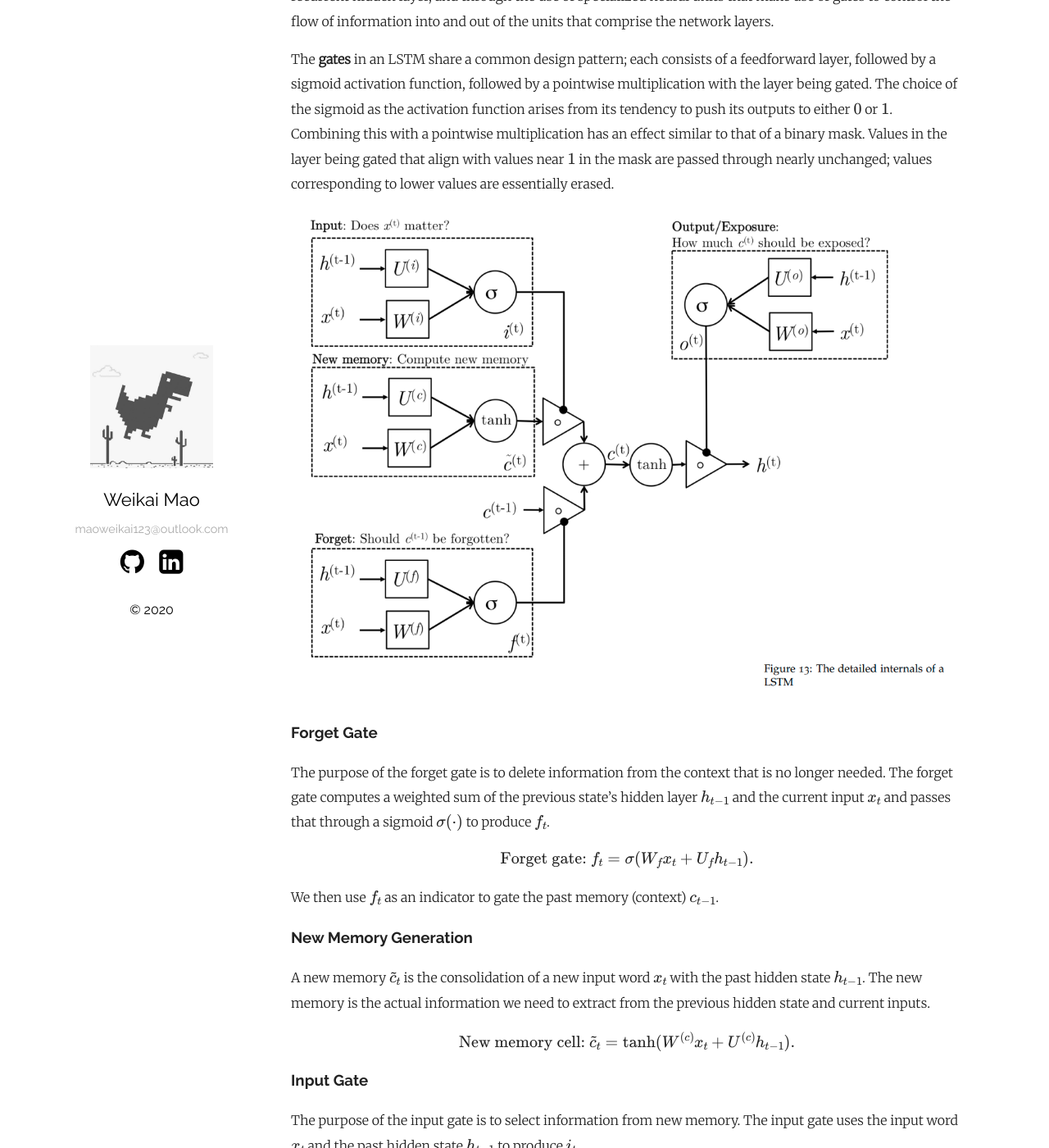
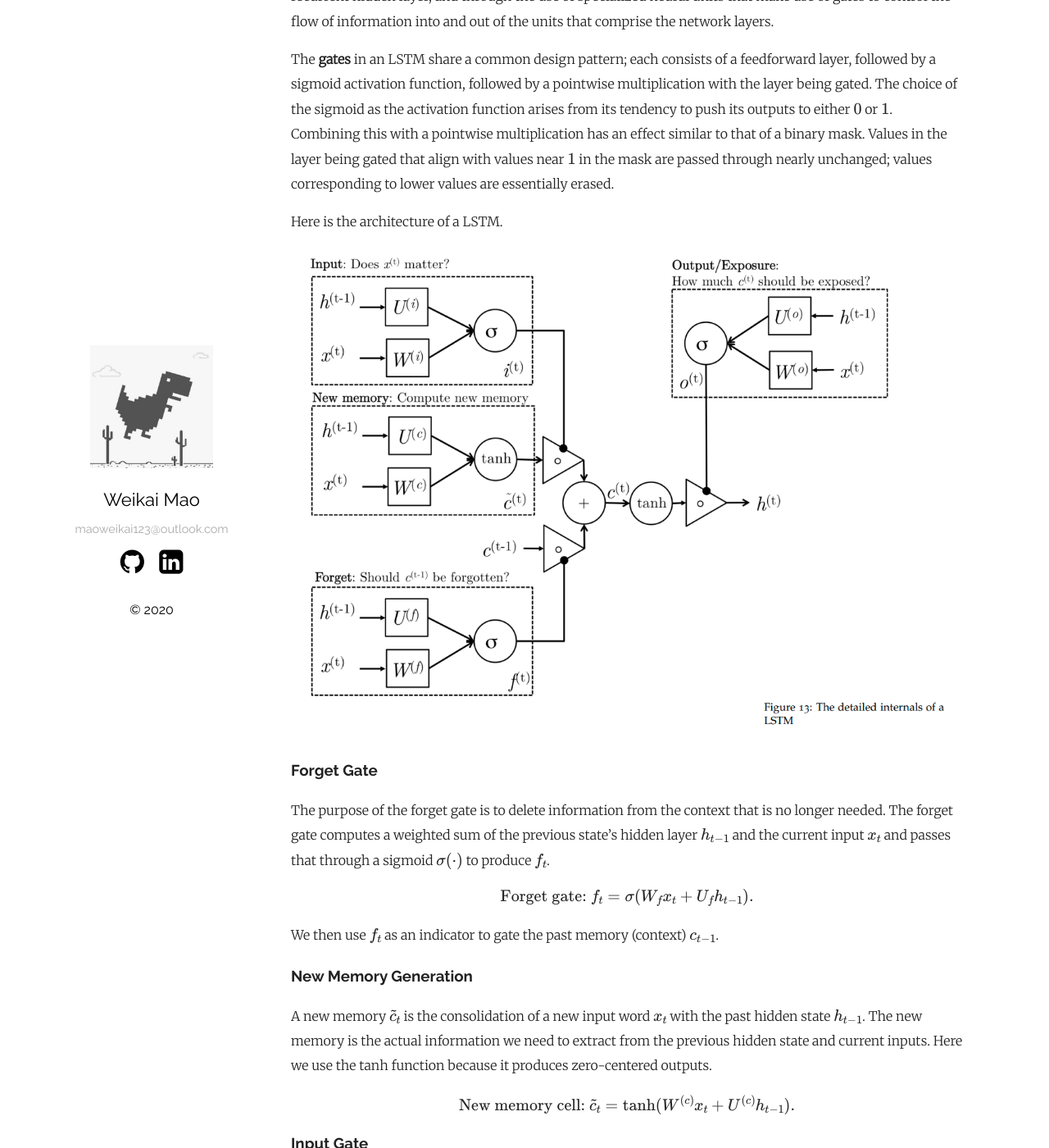
Before and after one commit to WalkerMao/walkermao.github.io, a Jekyll site: the page built from _posts/2020-06-30-LSTM.md, in a window 1280 px wide and 1400 px high, scrolled down 927 px. Shown: the whole window at 82% size. Built offline with Jekyll 4.4.1, drawn with Linux system fonts in a browser that asks for light colours; formulas are drawn with MathJax 3; comment, search, counter and statistics services are not loaded.

Commit message:
update LSTM.md

```diff
--- a/_posts/2020-06-30-LSTM.md
+++ b/_posts/2020-06-30-LSTM.md
@@ -25,6 +25,8 @@ LSTMs accomplish this by first adding an explicit context layer to the architect
 
 The **gates** in an LSTM share a common design pattern; each consists of a feedforward layer, followed by a sigmoid activation function, followed by a pointwise multiplication with the layer being gated. The choice of the sigmoid as the activation function arises from its tendency to push its outputs to either $0$ or $1$. Combining this with a pointwise multiplication has an effect similar to that of a binary mask. Values in the layer being gated that align with values near $1$ in the mask are passed through nearly unchanged; values corresponding to lower values are essentially erased.
 
+Here is the architecture of a LSTM.
+
 <img src="/pictures/LSTM.png" alt="image-20191209181750745" style="zoom:80%;" />
 
 ### Forget Gate
@@ -39,7 +41,7 @@ We then use $f_t$ as an indicator to gate the past memory (context) $$c_{t-1}$$.
 
 ### New Memory Generation
 
-A new memory $$\tilde{c}_t$$ is the consolidation of a new input word $$x_t$$ with the past hidden state $$h_{t-1}$$. The new memory is the actual information we need to extract from the previous hidden state and current inputs.
+A new memory $$\tilde{c}_t$$ is the consolidation of a new input word $$x_t$$ with the past hidden state $$h_{t-1}$$. The new memory is the actual information we need to extract from the previous hidden state and current inputs. Here we use the tanh function because it produces zero-centered outputs.
 
 $$
 \text{New memory cell: } \tilde{c}_t = \text{tanh}(W^{(c)}x_t + U^{(c)}h_{t-1}).
```
